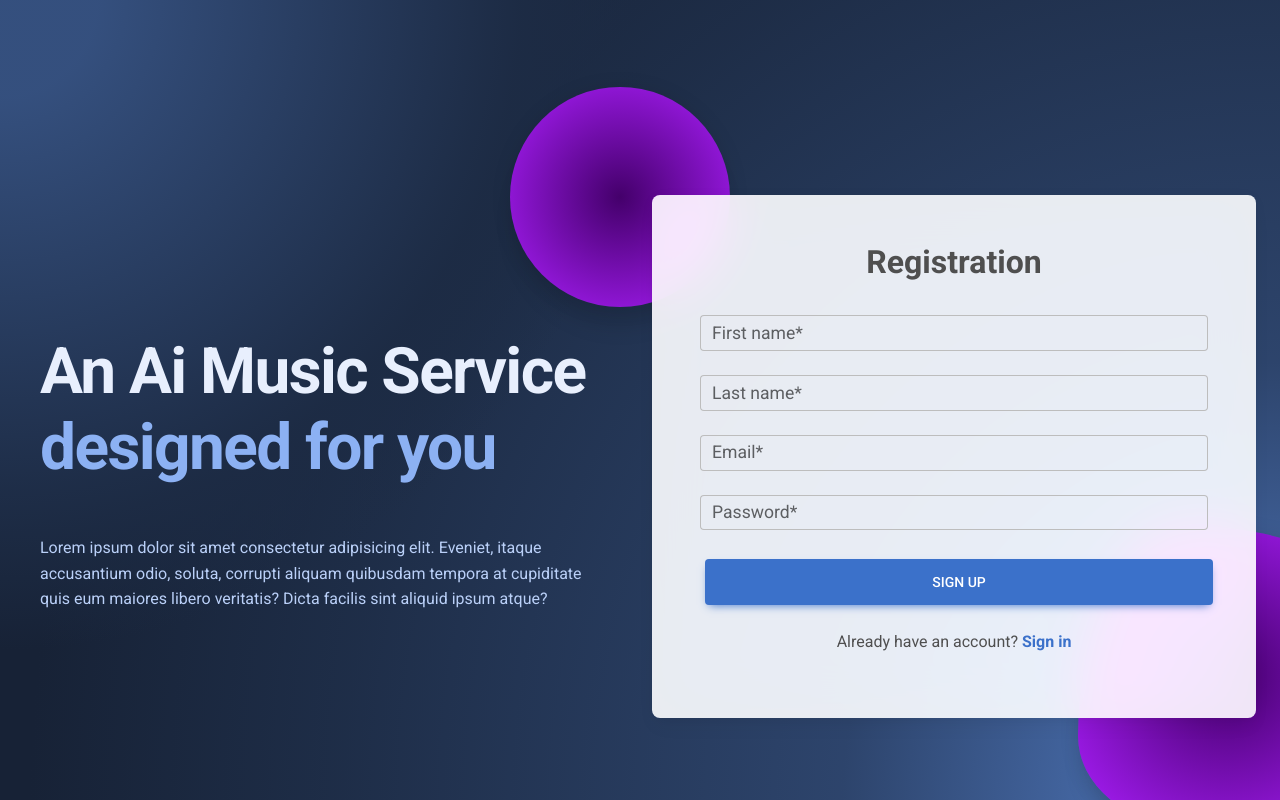
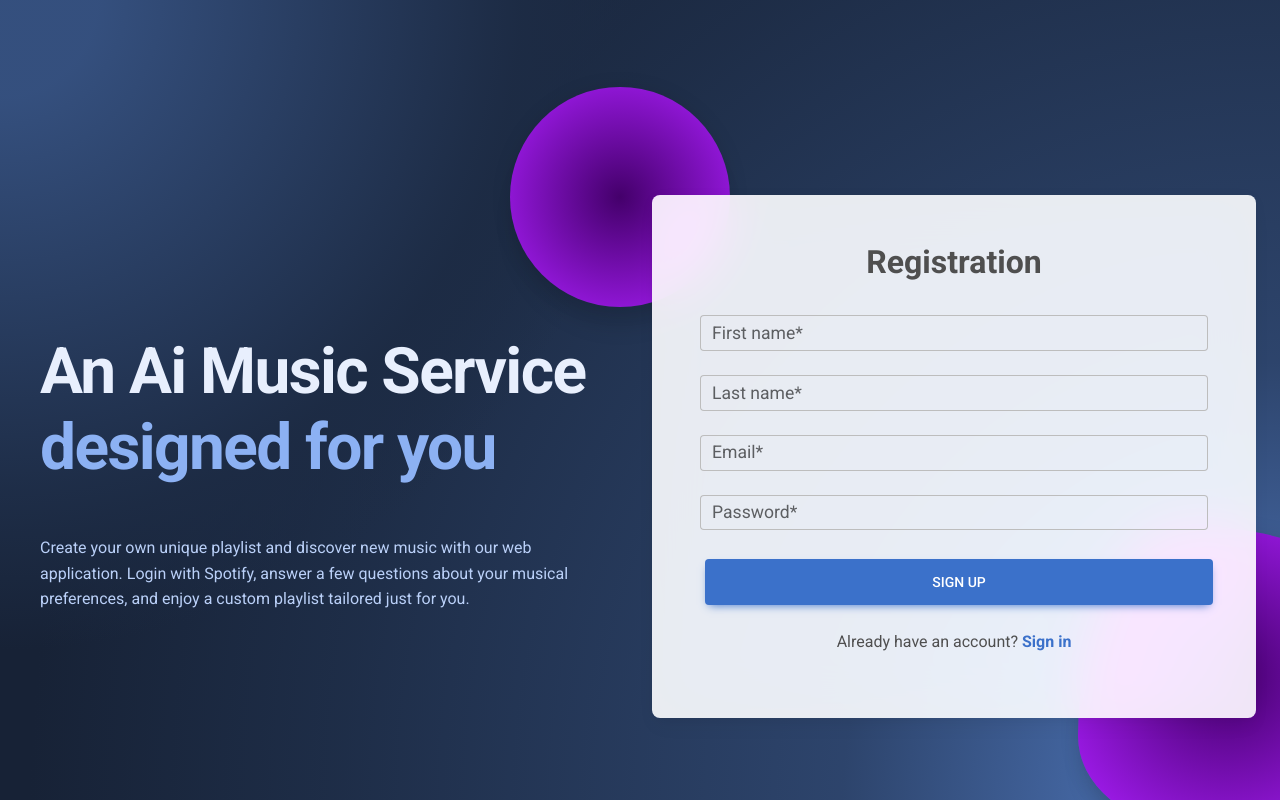
Before and after one commit to chrisharris02/CS411_Project, a React (Create React App) app in the folder client/: page /register in a window 1280 px wide. Built offline with nearby package versions, Linux system fonts and the light colour scheme.

Commit message:
Updating descriptions

```diff
--- a/client/src/pages/HomePage.tsx
+++ b/client/src/pages/HomePage.tsx
@@ -67,7 +67,7 @@ useEffect(() => {
         </h1>
 
         <p className='px-3' style={{color: 'hsl(218, 81%, 85%)'}}>
-        Create your own unique playlist and discover new music with our web application. \n
+        Create your own unique playlist and discover new music with our web application.
         Login with Spotify, answer a few questions about your musical preferences, and enjoy a custom playlist tailored just for you.
         </p>
 
--- a/client/src/pages/PlaylistView.tsx
+++ b/client/src/pages/PlaylistView.tsx
@@ -99,15 +99,6 @@ const PlaylistView: React.FC = () =>{
     <h3 className="fw-bold mb-4 pb-2 pb-md-0 mb-md-1">Here are your results!</h3>
     <h6 className="fw mb-4 pb-2 pb-md-0 mb-md-4">You can add this playlist to your Spotify account by clicking the button below</h6>
 
-    {/* <MDBCard background='dark' className='text-white mb-3' style={{ maxWidth: '100rem' }}>
-
-        <MDBCardBody>
-          <MDBCardTitle >SongName</MDBCardTitle>
-          <MDBCardText>
-           ArtistName
-          </MDBCardText>
-        </MDBCardBody>
-      </MDBCard> */}
 
 
 
@@ -126,27 +117,32 @@ const PlaylistView: React.FC = () =>{
   </div>
   {imageUrl && (
     <div className="image-container" style={{ maxWidth: '80%', minWidth: '50%', display: 'flex', alignItems: 'center', justifyContent:'center'}}>
-      <img src={imageUrl} alt="Playlist" style={{ minWidth:'40%', maxWidth: '90%' }} />
+      <img src={imageUrl} alt="Playlist" style={{ minWidth:'40%', maxWidth: '80%' }} />
     </div>
   )}
 </div>
 
 
+<MDBRow>
+  <br></br>
+  <br></br>
+</MDBRow>
 
-
-<MDBRow>
 <div className="d-flex justify-content-between">
-<MDBBtn size='lg' href="/ai-session"color="success" style={{float:"none"}}className='w-50 mb-3'>
+<MDBBtn onClick={() => window.location.href = '/ai-session'} size='lg' className='w-100 mb-3' color="success">
     TRY AGAIN
   </MDBBtn>
 
-  <MDBBtn onClick={createSpotifyPlaylist} size='lg'style={{float:"none"}} className='w-50 mb-3' color="success">
+
+  <MDBBtn onClick={createSpotifyPlaylist} size='lg' className='w-100 mb-3' color="success">
     ADD THIS TO SPOTIFY
   </MDBBtn>
 
-</div>
+  </div>
 
-</MDBRow>
+
+
+
 
     <div className="loader-container">
       {loading && <BarLoader color="grey" width={800}/>}
--- a/client/src/pages/RegistrationPage.tsx
+++ b/client/src/pages/RegistrationPage.tsx
@@ -52,10 +52,8 @@ const RegistrationPage: React.FC = () => {
           </h1>
 
           <p className='px-3' style={{color: 'hsl(218, 81%, 85%)'}}>
-            Lorem ipsum dolor sit amet consectetur adipisicing elit.
-            Eveniet, itaque accusantium odio, soluta, corrupti aliquam
-            quibusdam tempora at cupiditate quis eum maiores libero
-            veritatis? Dicta facilis sint aliquid ipsum atque?
+          Create your own unique playlist and discover new music with our web application.
+        Login with Spotify, answer a few questions about your musical preferences, and enjoy a custom playlist tailored just for you.
           </p>
 
         </MDBCol>
```
Also changed, not shown: 2 other files (tests, documents, lock files or other folders).
